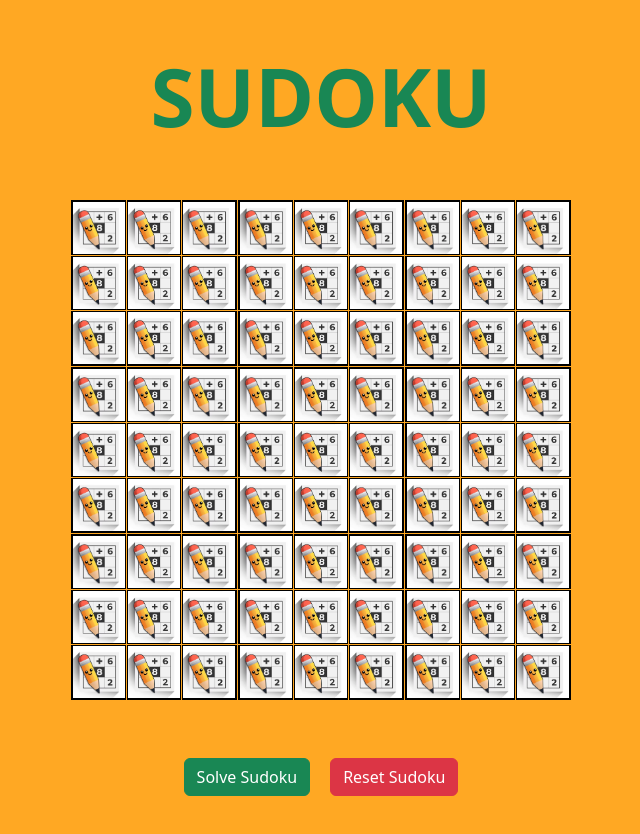
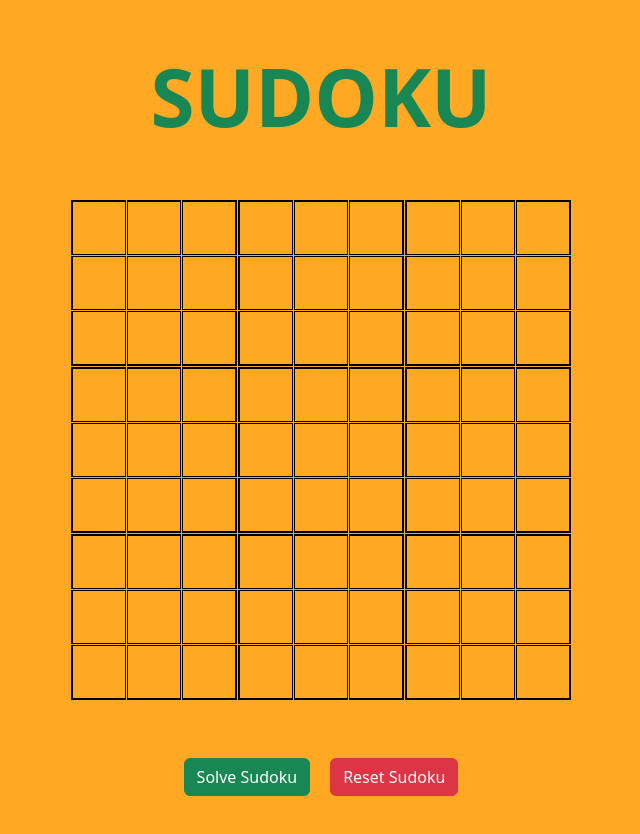
Before and after one commit to michele-pupo/sudoku, a Vue app: page / in a window 1280 px wide. Shown: the top 834 px of the page, without its empty margins (319-959 px from the left). Built offline with nearby package versions, Linux system fonts and the light colour scheme.

Commit message:
fix image

```diff
--- a/src/App.vue
+++ b/src/App.vue
@@ -158,11 +158,6 @@ export default {
   display: flex;
   justify-content: center;
   align-items: center;
-  position: relative;
-  background-image: url('/sudoku-fallback.jpg'); /* Percorso dell'immagine */
-  background-size: cover;
-  background-position: center; /* Centra l'immagine */
-  background-color: rgba(255, 255, 255, 0.5); /* Colore di sfondo bianco con trasparenza del 50% */
 }
 
 .sudoku-cell:nth-child(3n) {
```
